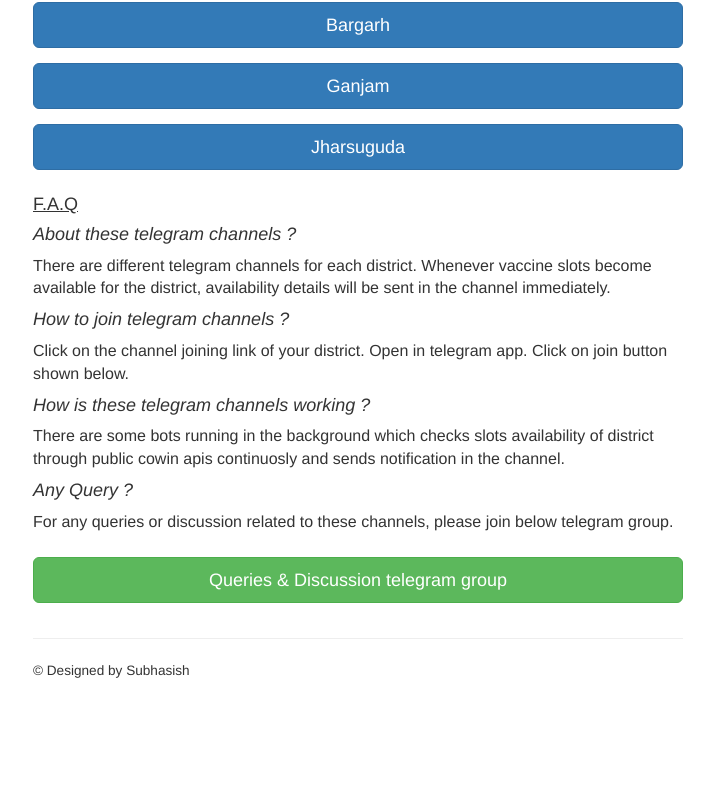
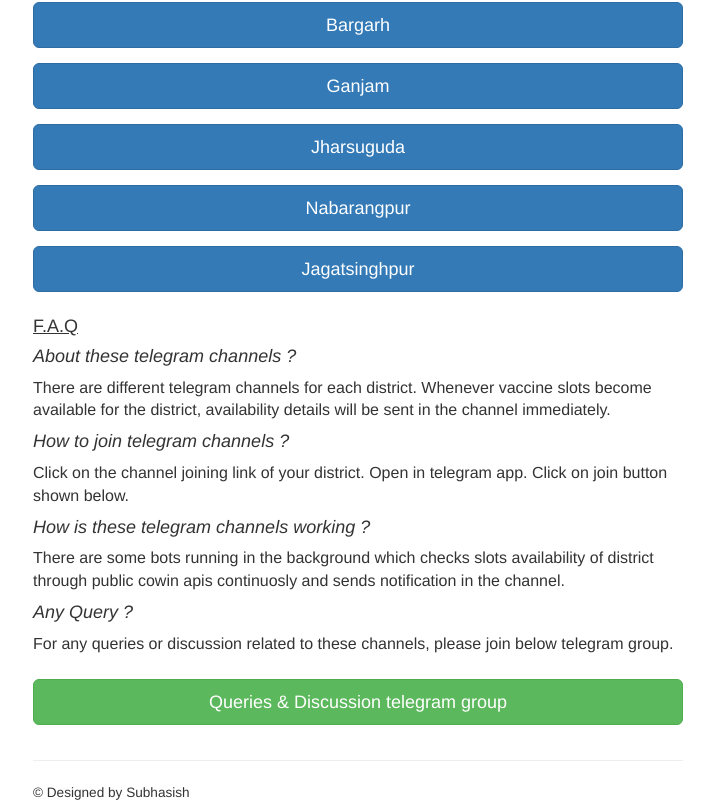
Before and after one commit to dassubhasish96/odisha-vaccine-alerts, a React (Create React App) app: page / in a window 1280 px wide. Shown: the part 731-1535 px from the top of the page, without its empty margins (297-1011 px from the left). Before the commit the page ends 1413 px from the top, so only its background shows below. Built offline with nearby package versions, Linux system fonts and the light colour scheme.

Commit message:
added 2 districts

```diff
--- a/src/components/Body/body.component.js
+++ b/src/components/Body/body.component.js
@@ -44,6 +44,12 @@ function Body(props) {
                    <FormGroup>
                    <Button href = "https://telegram.me/jharsuguda_vaccine_alerts" color="primary" size="lg" block>Jharsuguda</Button>
                    </FormGroup>
+                   <FormGroup>
+                   <Button href = "https://telegram.me/nabarangapur_vaccine_alerts" color="primary" size="lg" block>Nabarangpur</Button>
+                   </FormGroup>
+                   <FormGroup>
+                   <Button href = "https://telegram.me/jagatsinghpur_vaccine_alerts" color="primary" size="lg" block>Jagatsinghpur</Button>
+                   </FormGroup>
            </Form>
         </Fragment>
     );
```
